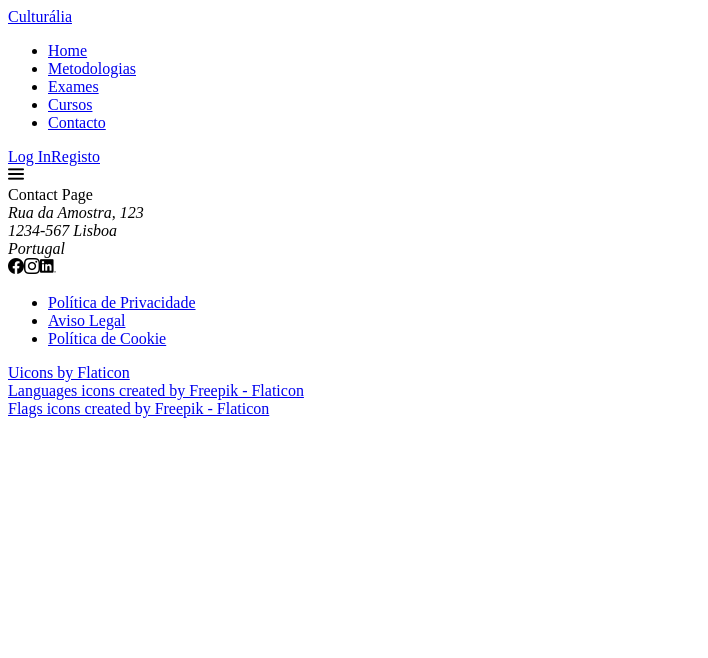
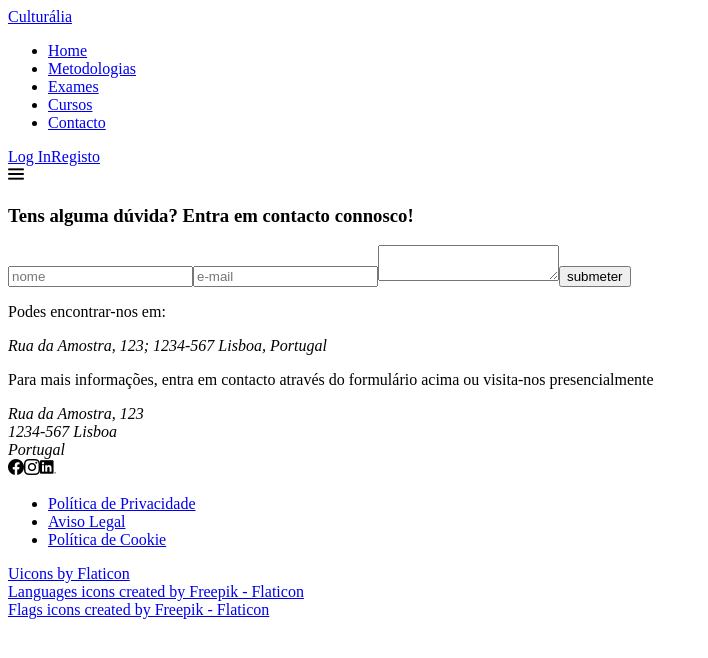
Before and after one commit to ItsaMeJess96/Language-Academy-Website, a React (Vite) app: page /contact in a window 1280 px wide. Shown: the top 658 px of the page, without its empty margins (0-708 px from the left). Built offline with nearby package versions, Linux system fonts and the light colour scheme.

Commit message:
contacto e install da api dos maps

```diff
--- a/package.json
+++ b/package.json
@@ -11,6 +11,7 @@
   },
   "dependencies": {
     "@flaticon/flaticon-uicons": "^3.0.0",
+    "@react-google-maps/api": "^2.19.2",
     "react": "^18.2.0",
     "react-dom": "^18.2.0",
     "react-router-dom": "^6.18.0"
--- a/src/Pages/Contact.jsx
+++ b/src/Pages/Contact.jsx
@@ -1,8 +1,27 @@
+// página de contacto
 
 function Contact() {
     return (
-        <div>Contact Page</div>
+        <div className="contact">
+            <div className="c-message">
+                <h3>Tens alguma dúvida? Entra em contacto connosco!</h3>
+                <from>
+                    <input type="text" name="name" placeholder="nome" />
+                    <input type="email" name="name" placeholder="e-mail" />
+                    <textarea name="message"></textarea>
+                    <input type="submit" value="submeter" />
+                </from>
+            </div>
+            <div className="c-location">
+                <p>Podes encontrar-nos em:</p>
+                <address> Rua da Amostra, 123; 1234-567 Lisboa, Portugal</address>
+                <p>Para mais informações, entra em contacto através do formulário acima ou visita-nos presencialmente</p>
+            </div>
+        </div>
     )
 }
 
 export default Contact;
+
+
+// AIzaSyBuCjayOslvEKH5T74yVawhhU5pEQG8I0s
```
Also changed, not shown: 1 other file (tests, documents, lock files or other folders).
